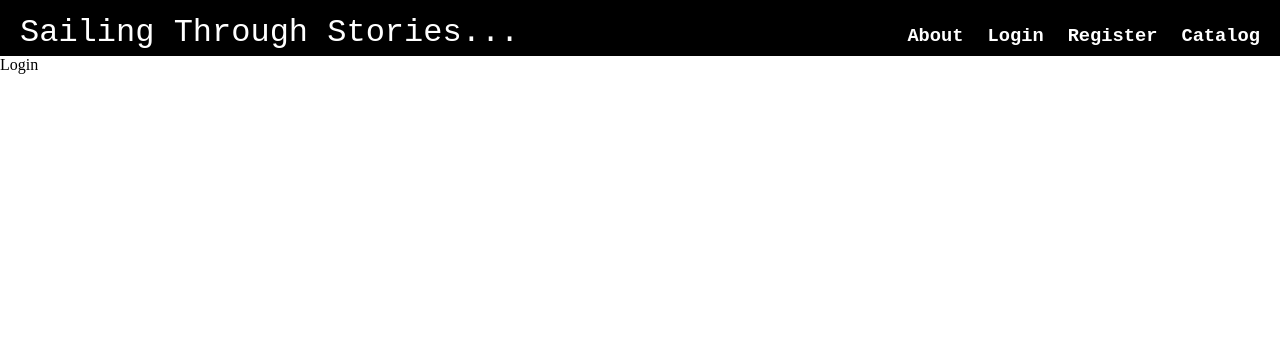
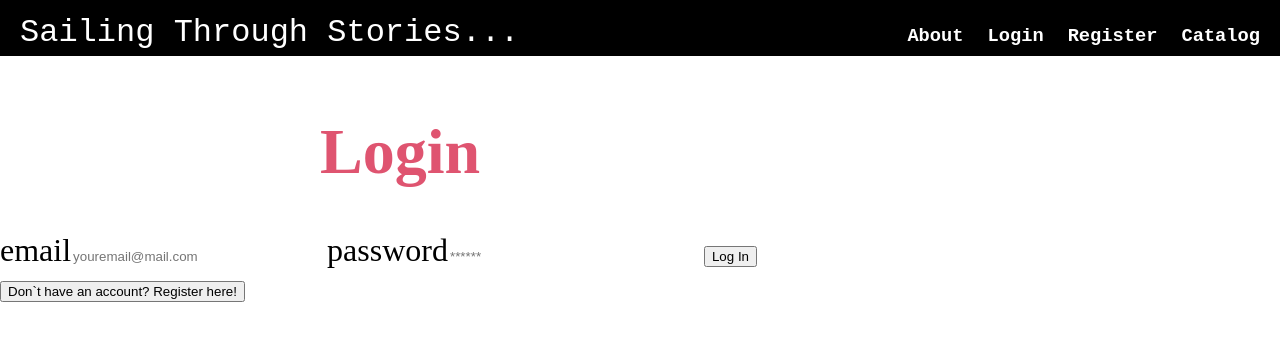
Before and after one commit to MonicaStoyanova/Book-Voyage, a React (Create React App) app in the folder client/: page /login in a window 1280 px wide. Shown: the top 340 px of the page. Built offline with nearby package versions, Linux system fonts and the light colour scheme.

Commit message:
Login & Register

```diff
--- a/client/src/components/Catalog/Catalog.js
+++ b/client/src/components/Catalog/Catalog.js
@@ -33,6 +33,7 @@ const Catalog = () => {
           <div key={book.id} className={styles.book}>
             <div>
               <img
+                className={styles.bookCoverImg}
                 src={book.image_url}
                 alt="book cover"
                 onClick={() => navigate(`/books/${book.id}`)}
@@ -40,12 +41,18 @@ const Catalog = () => {
             </div>
             <div>
               {favoritesChecker(book.id) ? (
-                <button onClick={() => removeFromFavorites(book.id)}>
+                <button
+                  className={styles.removeFavorite}
+                  onClick={() => removeFromFavorites(book.id)}
+                >
                   Remove from favorites
                 </button>
               ) : (
                 <div>
-                  <button onClick={() => addToFavorites(book)}>
+                  <button
+                    className={styles.toFavorites}
+                    onClick={() => addToFavorites(book)}
+                  >
                     Add to favorites
                   </button>
                   <button
--- a/client/src/components/Catalog/Catalog.module.css
+++ b/client/src/components/Catalog/Catalog.module.css
@@ -8,13 +8,13 @@
   margin-top: 50px;
 }
 
-img {
+.bookCoverImg {
   width: 300px;
   height: 400px;
   transition: all 0.3s ease;
 }
 
-img:hover {
+.bookCoverImg:hover {
   transform: scale(1.1);
   cursor: pointer;
 }
@@ -27,7 +27,7 @@ img:hover {
   margin: 20px 0;
 }
 
-button {
+.toFavorites {
   padding: 10px;
   background: rgb(238, 158, 211);
   color: white;
@@ -46,3 +46,13 @@ button {
   font-size: 20px;
   border-radius: 5px;
 }
+.removeFavorite {
+  padding: 10px;
+  background: rgb(230, 216, 90);
+  color: white;
+  width: 90;
+  font-size: 20px;
+  border-radius: 5px;
+  border: none;
+  margin-right: 1vw;
+}
--- a/client/src/components/Login/Login.js
+++ b/client/src/components/Login/Login.js
@@ -1,7 +1,47 @@
-import React from "react";
+import React, { useState } from "react";
+import styles from "./Login.module.css";
+import { useNavigate } from "react-router";
 
 const Login = () => {
-  return <div>Login</div>;
+  const [email, setEmail] = useState("");
+  const [password, setPassword] = useState("");
+
+  const handleSubmit = (e) => {
+    e.preventDefault();
+    // изпрати данните на сървъра
+  };
+
+  const navigate = useNavigate();
+
+  return (
+    <>
+      <form onSubmit={handleSubmit}>
+        <h1>Login</h1>
+        <label htmlFor="email">email</label>
+        <input
+          value={email}
+          onChange={(e) => setEmail(e.target.value)}
+          type="email"
+          placeholder="youremail@mail.com"
+          id="email"
+          name="email"
+        ></input>
+        <label htmlFor="password">password</label>
+        <input
+          value={password}
+          onChange={(e) => setPassword(e.target.value)}
+          type="password"
+          placeholder="******"
+          id="password"
+          name="password"
+        ></input>
+        <button className={styles.submit}>Log In</button>
+      </form>
+      <button onClick={() => navigate("/register")}>
+        Don`t have an account? Register here!
+      </button>
+    </>
+  );
 };
 
 export default Login;
--- a/client/src/components/Register/Register.js
+++ b/client/src/components/Register/Register.js
@@ -1,7 +1,59 @@
-import React from "react";
+import React, { useState } from "react";
+import styles from "./Register.module.css";
+import { useNavigate } from "react-router";
 
 const Register = () => {
-  return <div>Register</div>;
+  const [email, setEmail] = useState();
+  const [password, setPassword] = useState();
+  const [rePassword, setRePassword] = useState();
+  const [name, setName] = useState();
+
+  const handleSubmit = (e) => {
+    e.preventDefault();
+    // изпрати данните на сървъра
+  };
+  const navigate = useNavigate();
+  return (
+    <>
+      <form className={styles.form} onSubmit={handleSubmit}>
+        <h1>Register</h1>
+        <label htmlFor="name">First name</label>
+        <input
+          value={name}
+          onChange={(e) => setName(e.target.value)}
+          name="name"
+          id="name"
+        ></input>
+        <label htmlFor="email">Email</label>
+        <input
+          value={email}
+          onChange={(e) => setEmail(e.target.value)}
+          name="email"
+          id="email"
+        ></input>
+        <label htmlFor="password">Password</label>
+        <input
+          value={password}
+          onChange={(e) => setPassword(e.target.value)}
+          name="password"
+          id="password"
+        ></input>
+        <label htmlFor="repeat-password">Confirm password</label>
+        <input
+          value={password}
+          onChange={(e) => setRePassword(e.target.value)}
+          name="repeat-password"
+          id="repeat-password"
+        ></input>
+        <button className={styles.submit} type="submit">
+          Register
+        </button>
+      </form>
+      <button onClick={() => navigate("/login")}>
+        Already have an account? Log In here
+      </button>
+    </>
+  );
 };
 
 export default Register;
--- /dev/null
+++ b/client/src/components/Register/Register.module.css
@@ -0,0 +1,38 @@
+.form {
+  background: url("https://images.pexels.com/photos/1097930/pexels-photo-1097930.jpeg?auto=compress&cs=tinysrgb&w=1260&h=750&dpr=1");
+  background-size: cover;
+  background-repeat: no-repeat;
+  display: flex;
+  flex-direction: column;
+  align-items: center;
+  justify-content: center;
+  height: 100vh;
+}
+h1 {
+  font-size: 4em;
+  color: rgb(223, 84, 112);
+}
+
+label {
+  font-size: 200%;
+}
+input {
+  width: 20%;
+  height: 30px;
+  margin-bottom: 10px;
+  border: none;
+  border-radius: 15px;
+}
+
+.submit {
+  width: 20%;
+  height: 50px;
+  padding: 10px;
+  border: none;
+  border-radius: 25px;
+  font-weight: bold;
+  cursor: pointer;
+  margin-top: 20px;
+  margin-bottom: 30px;
+  background-color: rgb(223, 84, 112);
+}
```
Also changed, not shown: client/src/components/Login/Login.module.css (added).
